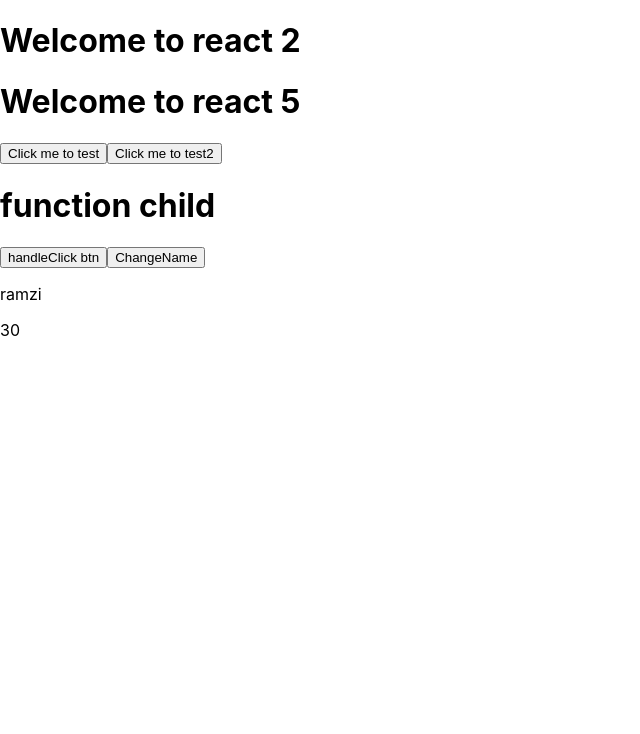
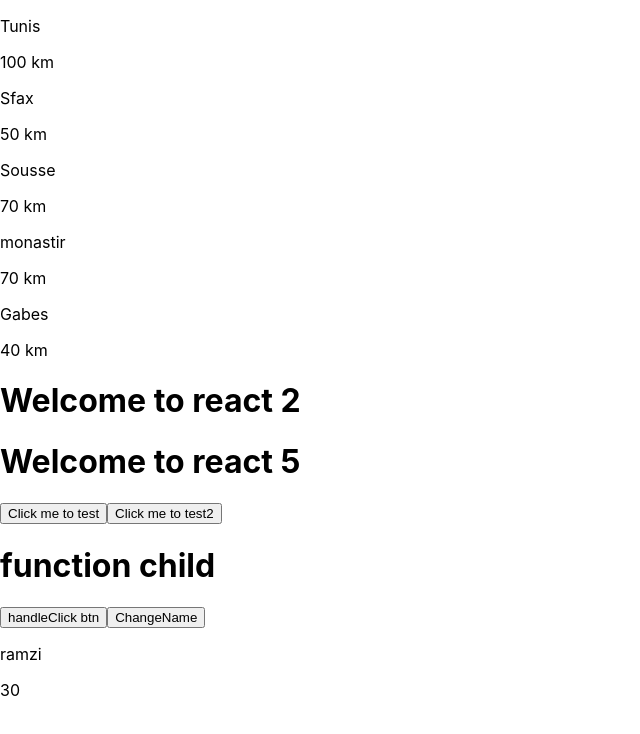
Before and after one commit to ramzirahmi/React-NPM, a React (Create React App) app: page / in a window 1280 px wide. Shown: the top 734 px of the page, without its empty margins (0-640 px from the left). Built offline with nearby package versions, Linux system fonts and the light colour scheme.

Commit message:
React List Data Using Map function

```diff
--- a/src/App.js
+++ b/src/App.js
@@ -7,13 +7,21 @@
 import { test } from "./module";
 // import default function test2 from module.js
 import test2 from "./module";
-import Child from "./Component/Child";
+import Child from "./Components/Child";
+import Listitem from "./Components/Listitem";
+
 function App() {
   const [person, setPerson] = useState({
     name: "ramzi",
     age: 30,
   });
-
+  const villes = [
+    { name: "Tunis", surface: 100 },
+    { name: "Sfax", surface: 50 },
+    { name: "Sousse", surface: 70 },
+    { name: "monastir", surface: 70 },
+    { name: "Gabes", surface: 40 },
+  ];
   function changeName() {
     setPerson({
       name: "ali",
@@ -25,6 +33,7 @@
   }
   return (
     <div>
+      <Listitem ville={villes} />
       <h1>Welcome to react {x}</h1>
       <h1>Welcome to react {x + y}</h1>
       <button onClick={test}>Click me to test</button>
--- /dev/null
+++ b/src/Components/Listitem.js
@@ -0,0 +1,14 @@
+function Listitem({ ville }) {
+  return (
+    <div>
+      {ville.map((itemvile, index) => (
+        <>
+          <p key={index}>{itemvile.name}</p>
+          <p key={index}>{itemvile.surface} km</p>
+        </>
+      ))}
+    </div>
+  );
+}
+
+export default Listitem;
```
Also changed, not shown: src/Components/Child.js (renamed from src/Component/Child.js).
